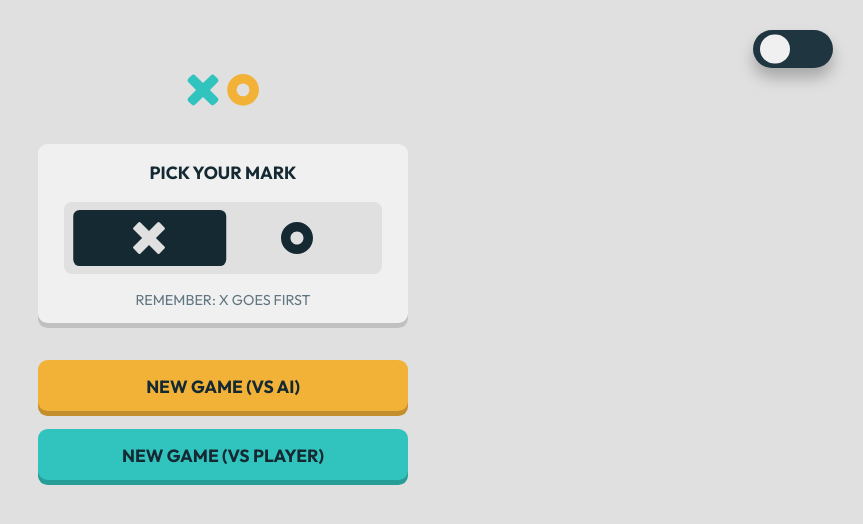
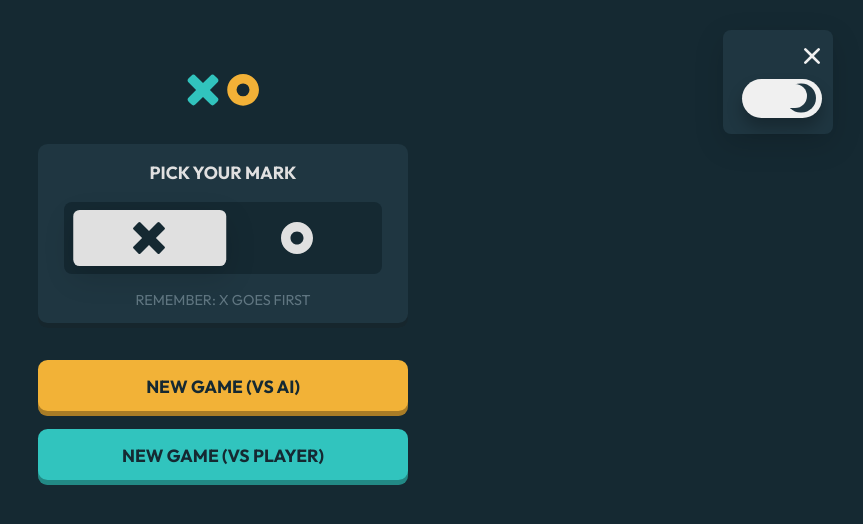
Before and after one commit to Lexcodes001/react-tic-tac-toe, a React (Vite) app: page / in a window 1280 px wide. Both pictures are taken after a click on the element 1210 px from the left and 49 px from the top of the page. Shown: the top 524 px of the page, without its empty margins (417-1280 px from the left). Built offline with nearby package versions, Linux system fonts and the light colour scheme.

Commit message:
Theme implementation in progress

```diff
--- a/src/components/Home/Home.jsx
+++ b/src/components/Home/Home.jsx
@@ -6,8 +6,37 @@ import IconXBlack from "../../assets/icons/icon-x-black.svg";
 import IconOBlack from "../../assets/icons/icon-o-black.svg";
 import IconXGrey from "../../assets/icons/icon-x-grey.svg";
 import IconOGrey from "../../assets/icons/icon-o-grey.svg";
+import IconEllipsis from "../../assets/icons/ellipsis-v.svg";
+import IconTimes from "../../assets/icons/times.svg";
 
 const Home = (props) => {
+  const [isOpen, setIsOpen] = useState(false);
+
+  const variants = {
+    open: {
+      opacity: 1,
+      scale: 1,
+      transition: {
+        type: "tween",
+        delay: 0.4,
+        duration: 0.5,
+        staggerChildren: 0.07,
+        delayChildren: 0.2,
+      },
+    },
+    close: {
+      opacity: 0,
+      scale: 0,
+      transition: {
+        type: "tween",
+        delay: 0.4,
+        duration: 0.5,
+        staggerChildren: 0.05,
+        staggerDirection: -1,
+      },
+    },
+  };
+
   return (
     <motion.div
       className={classes.home}
@@ -16,23 +45,65 @@ const Home = (props) => {
       animate="reveal"
       exit="hide"
     >
-      <div className={classes.toggle__container}>
-        <div
+      <motion.div className={classes["menu"]}>
+        <motion.div
+          className={classes.icon}
+          onClick={() => {
+            setIsOpen((prev) => {
+              return !prev;
+            });
+          }}
+        >
+          {isOpen ? (
+            <svg
+              xmlns="http://www.w3.org/2000/svg"
+              viewBox="0 0 24 24"
+              id="times"
+            >
+              <path
+                fill={props.theme === "dark" ? "#f0f0f0" : "#1f3641"}
+                d="M13.41,12l4.3-4.29a1,1,0,1,0-1.42-1.42L12,10.59,7.71,6.29A1,1,0,0,0,6.29,7.71L10.59,12l-4.3,4.29a1,1,0,0,0,0,1.42,1,1,0,0,0,1.42,0L12,13.41l4.29,4.3a1,1,0,0,0,1.42,0,1,1,0,0,0,0-1.42Z"
+              ></path>
+            </svg>
+          ) : (
+            <svg
+              xmlns="http://www.w3.org/2000/svg"
+              viewBox="0 0 24 24"
+              id="ellipsis-v"
+            >
+              <path
+                fill={props.theme === "dark" ? "#f0f0f0" : "#1f3641"}
+                d="M12,7a2,2,0,1,0-2-2A2,2,0,0,0,12,7Zm0,10a2,2,0,1,0,2,2A2,2,0,0,0,12,17Zm0-7a2,2,0,1,0,2,2A2,2,0,0,0,12,10Z"
+              ></path>
+            </svg>
+          )}
+        </motion.div>
+        {isOpen && (
+          <motion.div
+            className={classes.toggle__container}
+          >
+            <motion.div
               onClick={() => props.toggleTheme()}
               className={classes.toggle__box}
             >
-          <span
+              <motion.span
                 className={`${
-              props.theme === "dark" ? classes.overlay : classes.overlay__light
+                  props.theme === "dark"
+                    ? classes.overlay
+                    : classes.overlay__light
                 }`}
-          ></span>
-          <span
+              ></motion.span>
+              <motion.span
                 className={`${
-              props.theme === "dark" ? classes.toggle : classes.toggle__light
+                  props.theme === "dark"
+                    ? classes.toggle
+                    : classes.toggle__light
                 }`}
-          ></span>
-        </div>
-      </div>
+              ></motion.span>
+            </motion.div>
+          </motion.div>
+        )}
+      </motion.div>
       <motion.div className={classes.logo}>
         <img src={Logo} alt="." />
       </motion.div>
--- a/src/components/Home/Home.module.css
+++ b/src/components/Home/Home.module.css
@@ -9,14 +9,32 @@
   position: relative;
 }
 
-.toggle__container {
+.menu {
+  width: fit-content;
+  height: fit-content;
   position: fixed;
   z-index: 99;
   top: 30px;
   right: 30px;
   display: flex;
-  justify-content: center;
-  align-items: center;
+  flex-direction: column;
+  justify-content: space-between;
+  align-items: flex-end;
+  padding: .5rem .2rem;
+  border-radius: .5rem;
+  background-color: var(--dark-grey);
+    box-shadow: 0px 10px 30px rgba(0, 0, 0, .15);
+}
+
+.menu .icon {
+  padding: .1rem;
+  margin: 0;
+  cursor: pointer;
+    text-shadow: 0px 10px 15px rgba(0, 0, 0, .25);
+}
+
+.menu .icon svg{
+  width: 2rem;
 }
 
 .toggle__box {
@@ -24,6 +42,7 @@
   position: relative;
   width: 5rem;
   height: 2.4rem;
+  margin: 0 .5rem .5rem 1rem;
   border-radius: 1.5rem;
   background-color: var(--light-grey);
   box-shadow: 0px 10px 15px rgba(0, 0, 0, .25);
@@ -40,6 +59,7 @@
   z-index: 3;
   background-color: var(--light-grey);
   transition: transform .8s ease .7s;
+
 }
 
 .overlay__light {
@@ -53,6 +73,7 @@
   transform: scale(0);
   background-color: var(--light-grey);
  transition: right .8s ease;
+
 }
 
 .toggle {
@@ -139,6 +160,7 @@
   border-radius: 0.4rem;
   z-index: 1;
   transition: transform linear 0.5s;
+  box-shadow: 0px 10px 30px rgba(0, 0, 0, .15);
 }
 
 .note {
```
Also changed, not shown: src/assets/icons/ellipsis-v.svg (added), src/assets/icons/times.svg (added), src/index.css (line endings or trailing spaces). Lines whose indentation alone changed are shown as unchanged.
